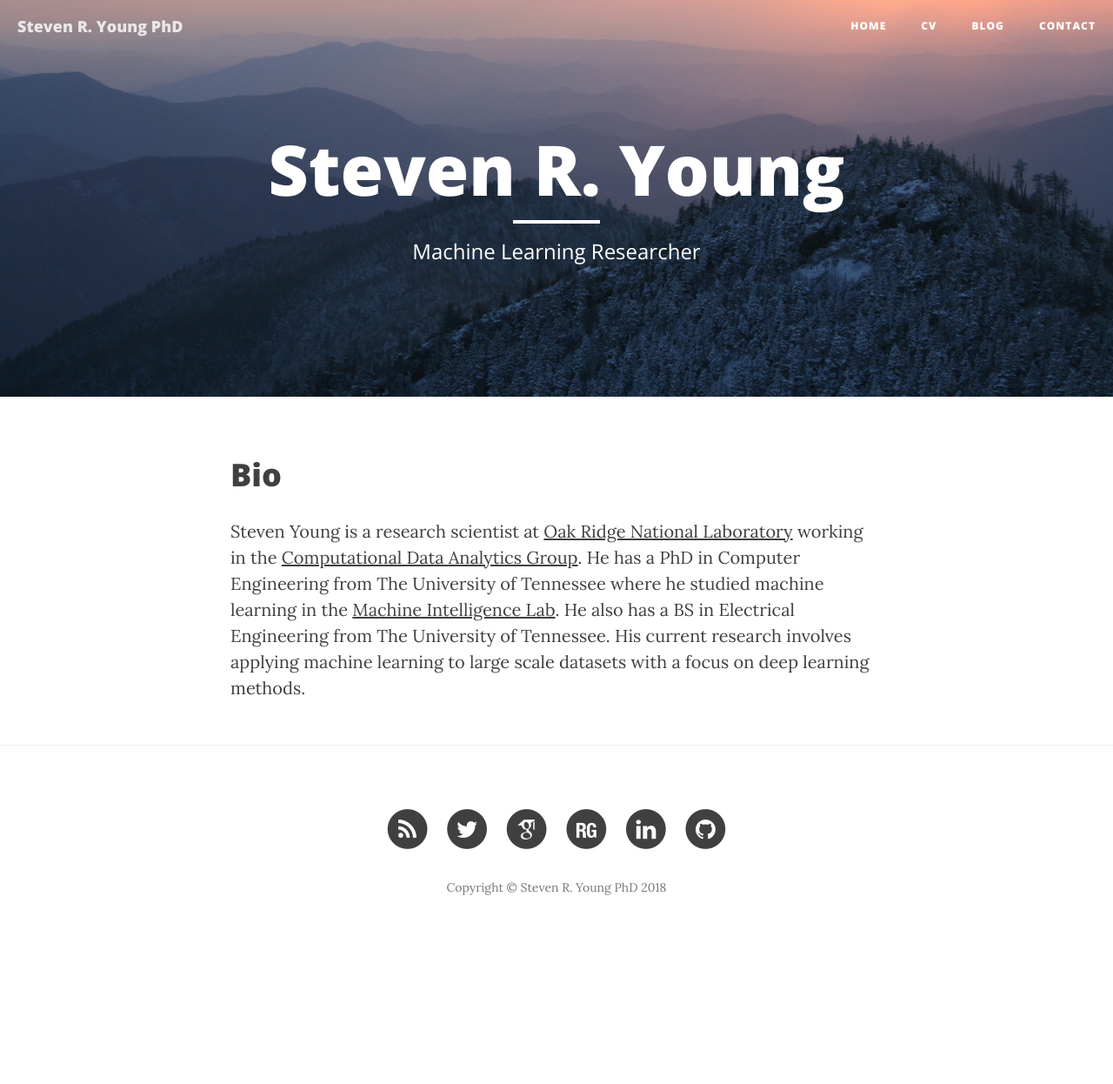
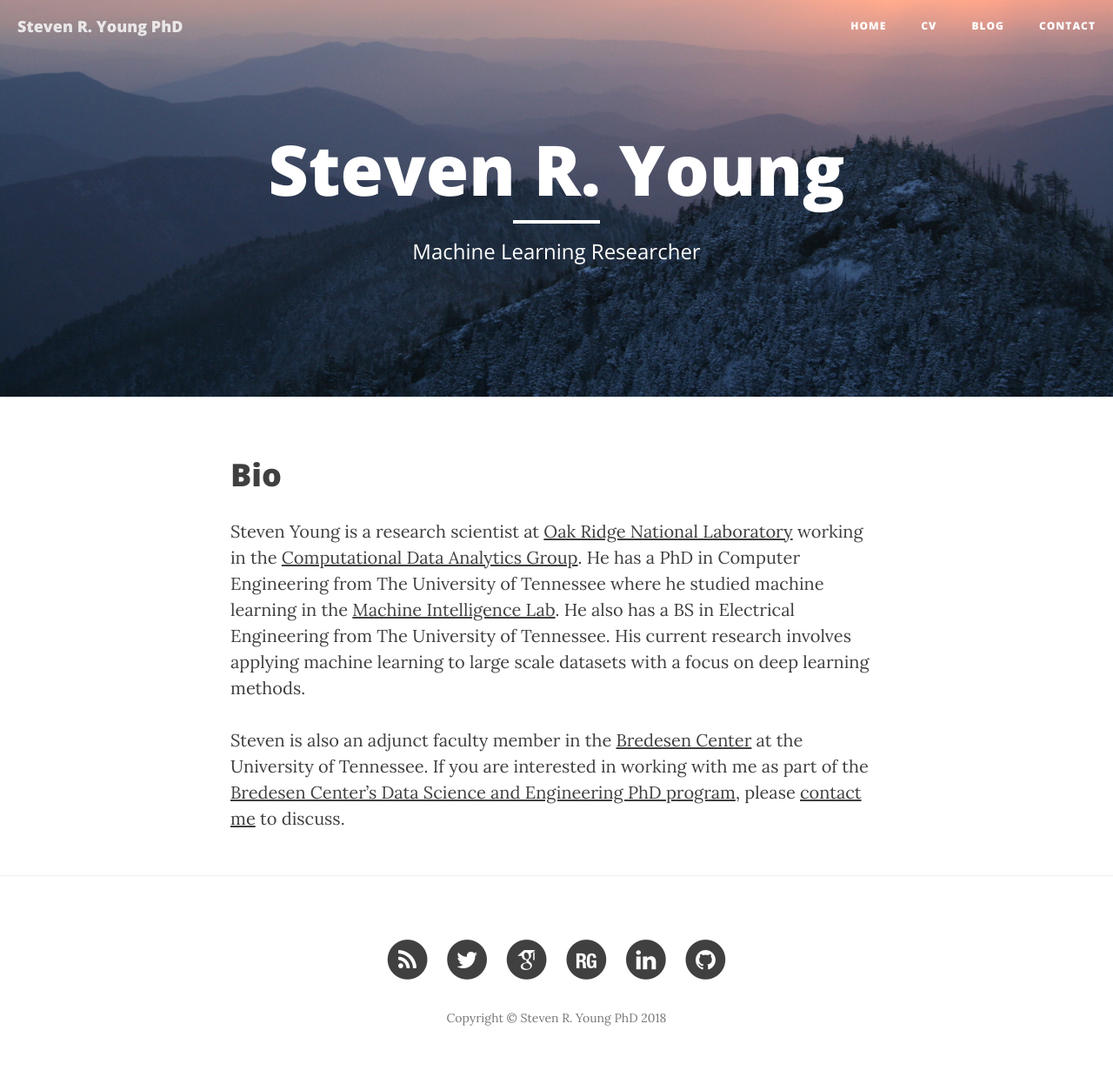
Before and after one commit to stevenryoung/stevenryoung.github.io, a Jekyll site: the page built from index.md, in a window 1280 px wide. Shown: the whole page at 87% size. Built offline with Jekyll 4.4.1, drawn with Linux system fonts in a browser that asks for light colours; nearby versions of some CDN libraries; before the commit the page ends 1096 px from its top, so only the background shows below that.

Commit message:
Update index.md

```diff
--- a/index.md
+++ b/index.md
@@ -9,3 +9,5 @@ Steven Young is a research scientist at [Oak Ridge National Laboratory](https://
 He has a PhD in Computer Engineering from The University of Tennessee where he studied machine learning in the [Machine Intelligence Lab](http://mil.engr.utk.edu).
 He also has a BS in Electrical Engineering from The University of Tennessee.
 His current research involves applying machine learning to large scale datasets with a focus on deep learning methods.
+
+Steven is also an adjunct faculty member in the [Bredesen Center](https://bredesencenter.utk.edu/) at the University of Tennessee. If you are interested in working with me as part of the [Bredesen Center's Data Science and Engineering PhD program](https://bredesencenter.utk.edu/the-data-science-and-engineering-phd/), please [contact me](/contact) to discuss.
```
